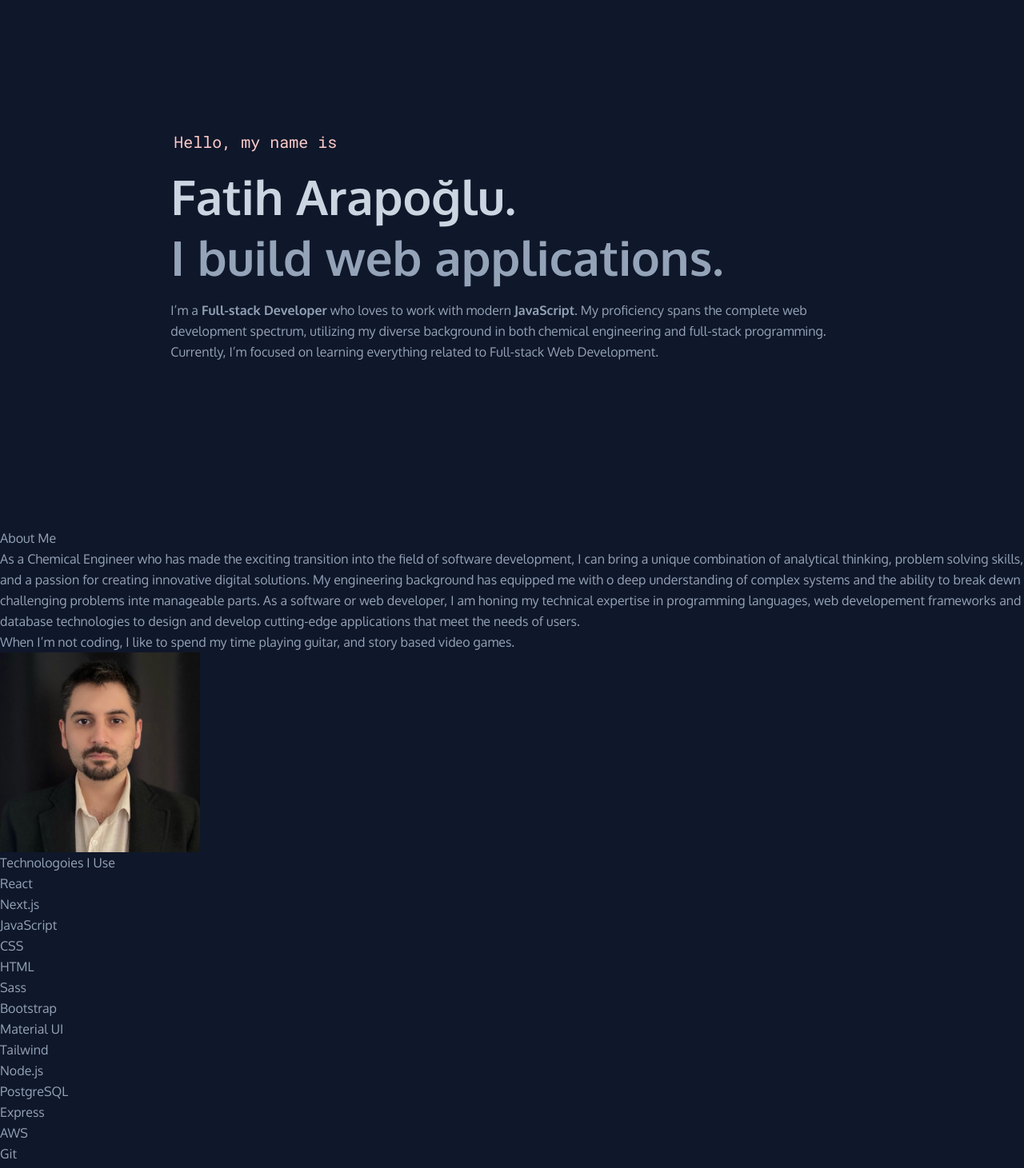
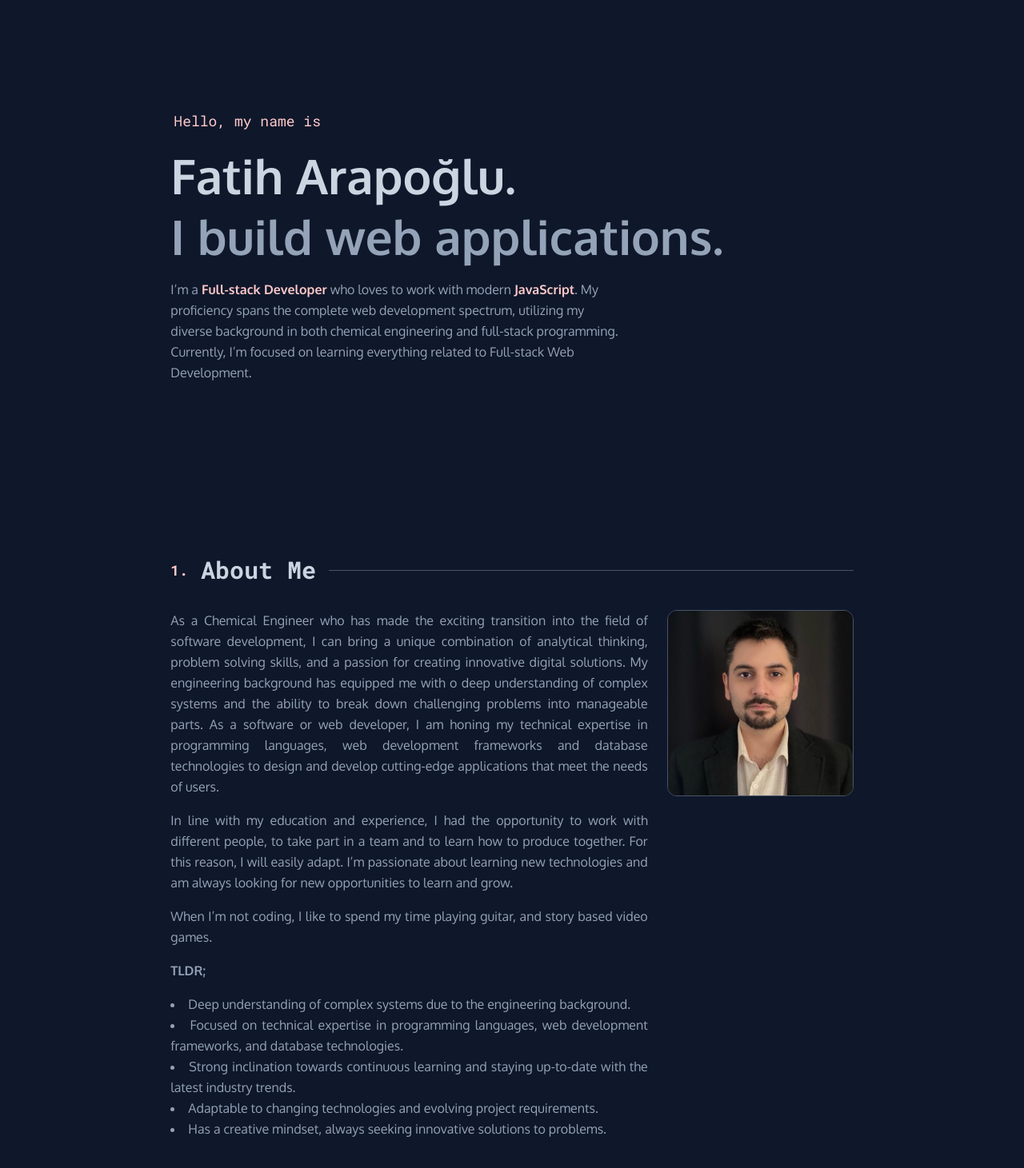
Before and after one commit to fatiharapoglu/portfolio-2023, a Next.js app: page / in a window 1280 px wide. Shown: the part 140-1601 px from the top of the page at 80% size. Built offline with nearby package versions, Linux system fonts and the light colour scheme.

Commit message:
complete about section

```diff
--- a/src/app/components/About.tsx
+++ b/src/app/components/About.tsx
@@ -1,20 +1,55 @@
 import Image from "next/image";
+
+import Title from "./Title";
 
 export default function About() {
     return (
-        <div id="about">
-            <h1>About Me</h1>
-            <p>
-                As a Chemical Engineer who has made the exciting transition into the field of software development, I can
-                bring a unique combination of analytical thinking, problem solving skills, and a passion for creating
-                innovative digital solutions. My engineering background has equipped me with o deep understanding of complex
-                systems and the ability to break dewn challenging problems inte manageable parts. As a software or web
-                developer, I am honing my technical expertise in programming languages, web developement frameworks and
-                database technologies to design and develop cutting-edge applications that meet the needs of users.
-            </p>
-            <p>When I’m not coding, I like to spend my time playing guitar, and story based video games.</p>
-            <div>
-                <Image src="/me.jpeg" width={250} height={250} alt={"Picture of me"} />
+        <div id="about" className="flex h-screen flex-col justify-center">
+            <Title count={1} title={"About Me"} />
+            <div className="flex justify-between gap-6">
+                <div className="w-3/4 text-justify">
+                    <p>
+                        As a Chemical Engineer who has made the exciting transition into the field of software development, I
+                        can bring a unique combination of analytical thinking, problem solving skills, and a passion for
+                        creating innovative digital solutions. My engineering background has equipped me with o deep
+                        understanding of complex systems and the ability to break down challenging problems into manageable
+                        parts. As a software or web developer, I am honing my technical expertise in programming languages,
+                        web development frameworks and database technologies to design and develop cutting-edge applications
+                        that meet the needs of users.
+                    </p>
+                    <p className="pt-4">
+                        In line with my education and experience, I had the opportunity to work with different people, to
+                        take part in a team and to learn how to produce together. For this reason, I will easily adapt. I’m
+                        passionate about learning new technologies and am always looking for new opportunities to learn and
+                        grow.
+                    </p>
+                    <p className="pt-4">
+                        When I’m not coding, I like to spend my time playing guitar, and story based video games.
+                    </p>
+                    <strong className="block pt-4">TLDR;</strong>
+                    <ul className="list-inside list-disc pt-4 ">
+                        <li>Deep understanding of complex systems due to the engineering background.</li>
+                        <li>
+                            Focused on technical expertise in programming languages, web development frameworks, and database
+                            technologies.
+                        </li>
+                        <li>
+                            Strong inclination towards continuous learning and staying up-to-date with the latest industry
+                            trends.
+                        </li>
+                        <li>Adaptable to changing technologies and evolving project requirements.</li>
+                        <li>Has a creative mindset, always seeking innovative solutions to problems.</li>
+                    </ul>
+                </div>
+                <div>
+                    <Image
+                        src="/me.jpeg"
+                        width={250}
+                        height={250}
+                        alt={"Picture of me"}
+                        className="rounded-xl border border-slate-600 transition-all hover:translate-y-10 hover:rotate-6 hover:scale-110"
+                    />
+                </div>
             </div>
         </div>
     );
--- a/src/app/components/Introduction.tsx
+++ b/src/app/components/Introduction.tsx
@@ -1,14 +1,14 @@
 export default function Introduction() {
     return (
-        <div className="mx-auto flex h-[calc(100vh-6rem)] w-2/3 flex-col justify-center gap-4">
-            <h1 className="font-roboto-mono pb-2 pl-1 text-xl text-red-200">Hello, my name is</h1>
+        <div className="flex h-[calc(100vh-6rem)] flex-col justify-center gap-4">
+            <h1 className="font-roboto-mono pb-2 pl-1 text-lg text-red-200">Hello, my name is</h1>
             <div className="text-6xl font-bold text-slate-300">Fatih Arapoğlu.</div>
             <div className="text-6xl font-bold text-slate-400">I build web applications.</div>
-            <div className="pt-2">
-                I’m a <strong>Full-stack Developer</strong> who loves to work with modern <strong>JavaScript</strong>. My
-                proficiency spans the complete web development spectrum, utilizing my diverse background in both chemical
-                engineering and full-stack programming. Currently, I’m focused on learning everything related to Full-stack
-                Web Development.
+            <div className="w-2/3 pt-2">
+                I’m a <strong className="text-red-200">Full-stack Developer</strong> who loves to work with modern{" "}
+                <strong className="text-red-200">JavaScript</strong>. My proficiency spans the complete web development
+                spectrum, utilizing my diverse background in both chemical engineering and full-stack programming. Currently,
+                I’m focused on learning everything related to Full-stack Web Development.
             </div>
         </div>
     );
--- a/src/app/components/Main.tsx
+++ b/src/app/components/Main.tsx
@@ -5,7 +5,7 @@ import Contact from "./Contact";
 
 export default function Main() {
     return (
-        <main>
+        <main className="container mx-auto flex w-2/3 flex-col justify-center">
             <Introduction />
             <About />
             <Toolbox />
--- /dev/null
+++ b/src/app/components/Title.tsx
@@ -0,0 +1,8 @@
+export default function Title({ count, title }: { count: number; title: string }) {
+    return (
+        <h1 className="font-roboto-mono mb-8 flex items-center text-3xl font-bold text-slate-300">
+            <span className="list-number pr-4">{count}.</span> {title}{" "}
+            <div className="ml-4 h-px flex-grow bg-slate-600"></div>
+        </h1>
+    );
+}
```
Also changed, not shown: 1 other file (tests, documents, lock files or other folders).
